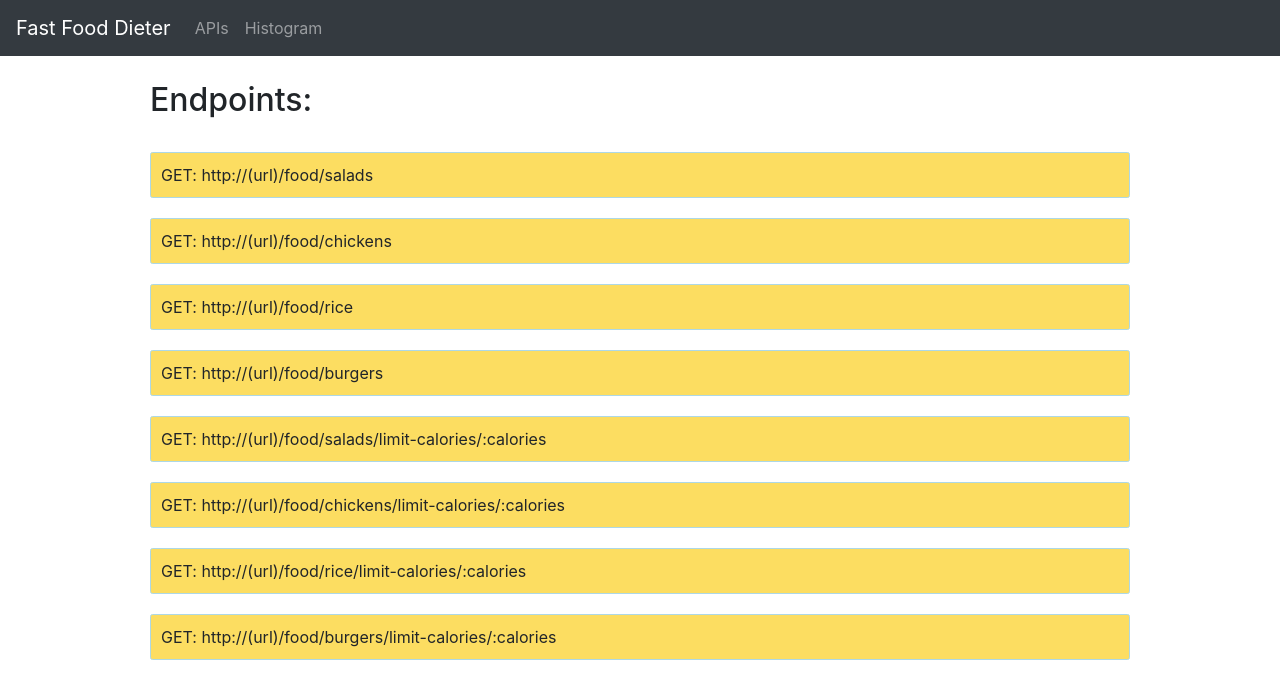
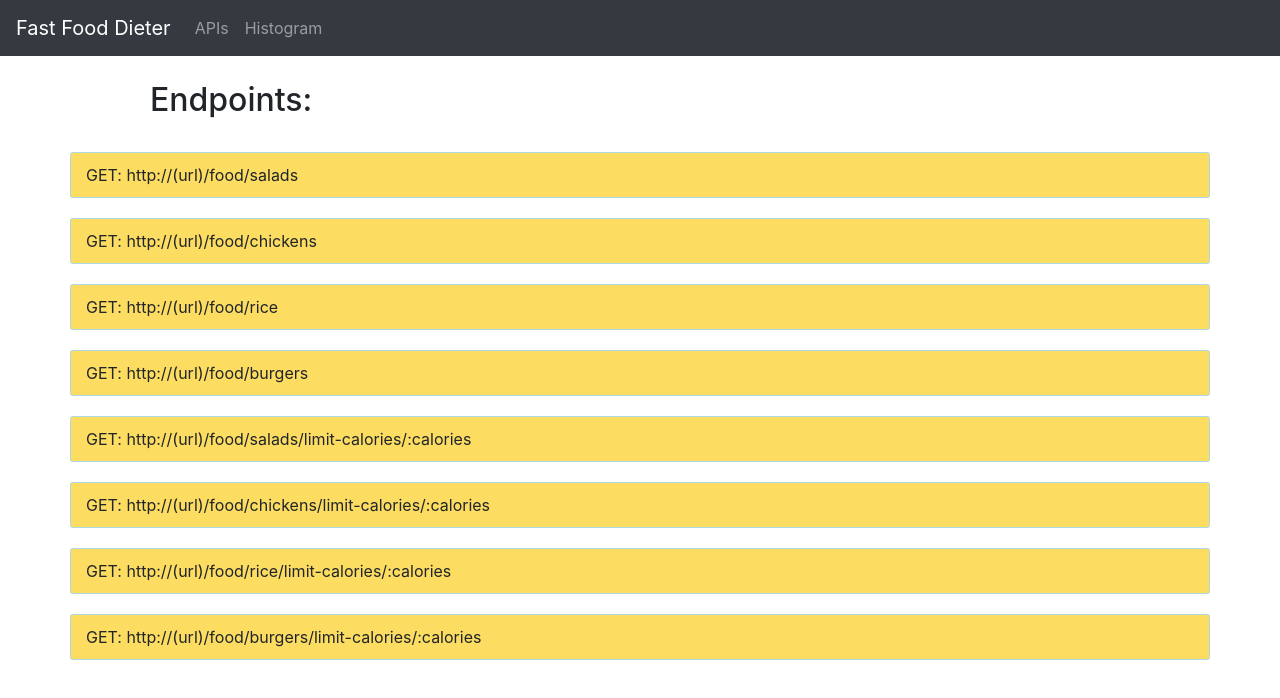
Before and after one commit to thesuckerteam/fastfooddieter, a React (Create React App) app in the folder client/: page / in a window 1280 px wide. Shown: the top 698 px of the page. Built offline with nearby package versions, Linux system fonts and the light colour scheme; no server answers.

Commit message:
change file structure

```diff
--- a/client/src/App.css
+++ /dev/null
@@ -1,98 +0,0 @@
-/* Navbar */
-.navbar {
-  position: fixed;
-  top: 0;
-  left: 0;
-  width: 100%;
-  padding: 0.75rem 2rem;
-  background: var(--offWhite);
-  z-index: 1;
-}
-.nav-header {
-  display: flex;
-  justify-content: space-between;
-}
-.nav-btn {
-  background: transparent;
-  border: none;
-  cursor: pointer;
-  outline: none;
-}
-.nav-icon {
-  font-size: 1.5rem;
-  margin-right:8px;
-  color: var(--primaryColor);
-}
-.nav-links {
-  height: 0;
-  overflow: hidden;
-  transition: var(--mainTransition);
-  list-style-type: none;
-}
-.nav-links a {
-  display: block;
-  text-decoration: none;
-  padding: 1rem 0;
-  color: var(--mainBlack);
-  transition: var(--mainTransition);
-  text-align: center;
-  font-size: 1rem;
-  font-weight: 600;
-  letter-spacing: var(--mainSpacing);
-}
-.nav-links a:hover {
-  color: var(--primaryColor);
-}
-
-.show-nav {
-  height: 100px;
-}
-@media screen and (min-width: 768px) {
-  .nav-btn {
-    display: none;
-  }
-  .nav-center {
-    max-width: 1170px;
-    margin: 0 auto;
-    display: flex;
-  }
-  .nav-links {
-    height: auto;
-    display: flex;
-    margin-left: 4rem;
-  }
-  .nav-links a {
-    margin: 0 1rem;
-    padding: 0.5rem 0;
-  }
-
-  .box_color{
-    border: 1px solid lightblue;
-    background-color: rgb(252, 221, 97);
-    margin: 10px 150px 20px 150px;
-    padding-bottom: 10px;
-    padding-top: 10px;
-    padding-left: 10px;
-    border-radius: 2.5px;
-  }
-
-  .box_color:hover {
-    opacity: 0.25;
-  }
-
-  .left_corner{
-    padding-top: 25px;
-    padding-left: 150px;
-    padding-bottom: 15px;
-  }
-
-  .title{
-    padding-top: 25px;
-    text-align: center;
-    padding-bottom: 15px;
-  }
-  .bar-chart{
-    padding: 0 120px 0 120px;
-  }
-}
-/* end of navbar */
--- a/client/src/App.js
+++ b/client/src/App.js
@@ -1,8 +1,7 @@
 import React, { Component } from "react";
-import './App.css';
-import Navbar from './components/NavBar';
+import Navbar from './components/NavBar/NavBar';
 import {Route, Switch} from 'react-router-dom';
-import Home from "./components/Home"
+import Home from "./components/APIList/Home"
 import FoodVisualization from "./components/FoodVisualization/FoodVisualization"
 
 class App extends Component {
--- a/client/src/components/Home.jsx
+++ b/client/src/components/APIList/Home.jsx
@@ -1,34 +1,34 @@
 import React from "react";
-import { FastFoodConsumer } from "../context";
+import "./style.css";
 
 export default function Home() {
 	return (
 		<div>
-			<div class="left_corner">
+			<div class="header">
 			<h2>Endpoints:</h2>
 			</div>
-			<div class="box_color">
+			<div class="container">
 				GET: http://(url)/food/salads
 			</div>
-			<div class="box_color">
+			<div class="container">
 				GET: http://(url)/food/chickens
 			</div>
-			<div class="box_color">
+			<div class="container">
 				GET: http://(url)/food/rice
 			</div>
-			<div class="box_color">
+			<div class="container">
 				GET: http://(url)/food/burgers
 			</div>
-			<div class="box_color">
+			<div class="container">
 				GET: http://(url)/food/salads/limit-calories/:calories
 			</div>
-			<div class="box_color">
+			<div class="container">
 				GET: http://(url)/food/chickens/limit-calories/:calories
 			</div>
-			<div class="box_color">
+			<div class="container">
 				GET: http://(url)/food/rice/limit-calories/:calories
 			</div>
-			<div class="box_color">
+			<div class="container">
 				GET: http://(url)/food/burgers/limit-calories/:calories
 			</div>
 		</div>
--- /dev/null
+++ b/client/src/components/APIList/style.css
@@ -0,0 +1,19 @@
+.container {
+	border: 1px solid lightblue;
+	background-color: rgb(252, 221, 97);
+	margin: 10px 150px 20px 150px;
+	padding-bottom: 10px;
+	padding-top: 10px;
+	padding-left: 10px;
+	border-radius: 2.5px;
+}
+
+.container:hover {
+	opacity: 0.25;
+}
+
+.header{
+	padding-top: 25px;
+	padding-left: 150px;
+	padding-bottom: 15px;
+}
--- a/client/src/components/FoodVisualization/FoodHistogram.jsx
+++ b/client/src/components/FoodVisualization/FoodHistogram.jsx
@@ -17,7 +17,7 @@ export default class FoodHistogram extends Component {
 	}
 	render() {
 		return (
-			<div className='center-histogram'>
+			<div className='center'>
                 <div className="title">
 			        <h3>{this.props.title}</h3>
 			    </div>
--- a/client/src/components/FoodVisualization/FoodVisualization.jsx
+++ b/client/src/components/FoodVisualization/FoodVisualization.jsx
@@ -1,6 +1,7 @@
 import React from "react";
 import { FastFoodConsumer } from "../../context";
 import FoodHistogram from "./FoodHistogram";
+import "./style.css";
 
 export default function FoodVisualization() {
 	return (
--- /dev/null
+++ b/client/src/components/FoodVisualization/style.css
@@ -0,0 +1,10 @@
+.title {
+	padding-top: 25px;
+	padding-bottom: 15px;
+}
+.bar-chart {
+	padding: 0 120px 0 120px;
+}
+.center {
+    text-align: center;
+}
--- a/client/src/components/NavBar.jsx
+++ b/client/src/components/NavBar/NavBar.jsx
@@ -1,5 +1,5 @@
 import React, { Component } from "react";
-// import { Link } from "react-router-dom";
+import "./style.css"
 import { Navbar, Nav, Button, FormControl, Form} from 'react-bootstrap';
 
 export default class NavbarContainer extends Component {
--- /dev/null
+++ b/client/src/components/NavBar/style.css
@@ -0,0 +1,68 @@
+/* Navbar */
+.navbar {
+	position: fixed;
+	top: 0;
+	left: 0;
+	width: 100%;
+	padding: 0.75rem 2rem;
+	background: var(--offWhite);
+	z-index: 1;
+}
+.nav-header {
+	display: flex;
+	justify-content: space-between;
+}
+.nav-btn {
+	background: transparent;
+	border: none;
+	cursor: pointer;
+	outline: none;
+}
+.nav-icon {
+	font-size: 1.5rem;
+	margin-right: 8px;
+	color: var(--primaryColor);
+}
+.nav-links {
+	height: 0;
+	overflow: hidden;
+	transition: var(--mainTransition);
+	list-style-type: none;
+}
+.nav-links a {
+	display: block;
+	text-decoration: none;
+	padding: 1rem 0;
+	color: var(--mainBlack);
+	transition: var(--mainTransition);
+	text-align: center;
+	font-size: 1rem;
+	font-weight: 600;
+	letter-spacing: var(--mainSpacing);
+}
+.nav-links a:hover {
+	color: var(--primaryColor);
+}
+
+.show-nav {
+	height: 100px;
+}
+@media screen and (min-width: 768px) {
+	.nav-btn {
+		display: none;
+	}
+	.nav-center {
+		max-width: 1170px;
+		margin: 0 auto;
+		display: flex;
+	}
+	.nav-links {
+		height: auto;
+		display: flex;
+		margin-left: 4rem;
+	}
+	.nav-links a {
+		margin: 0 1rem;
+		padding: 0.5rem 0;
+	}
+}
```
